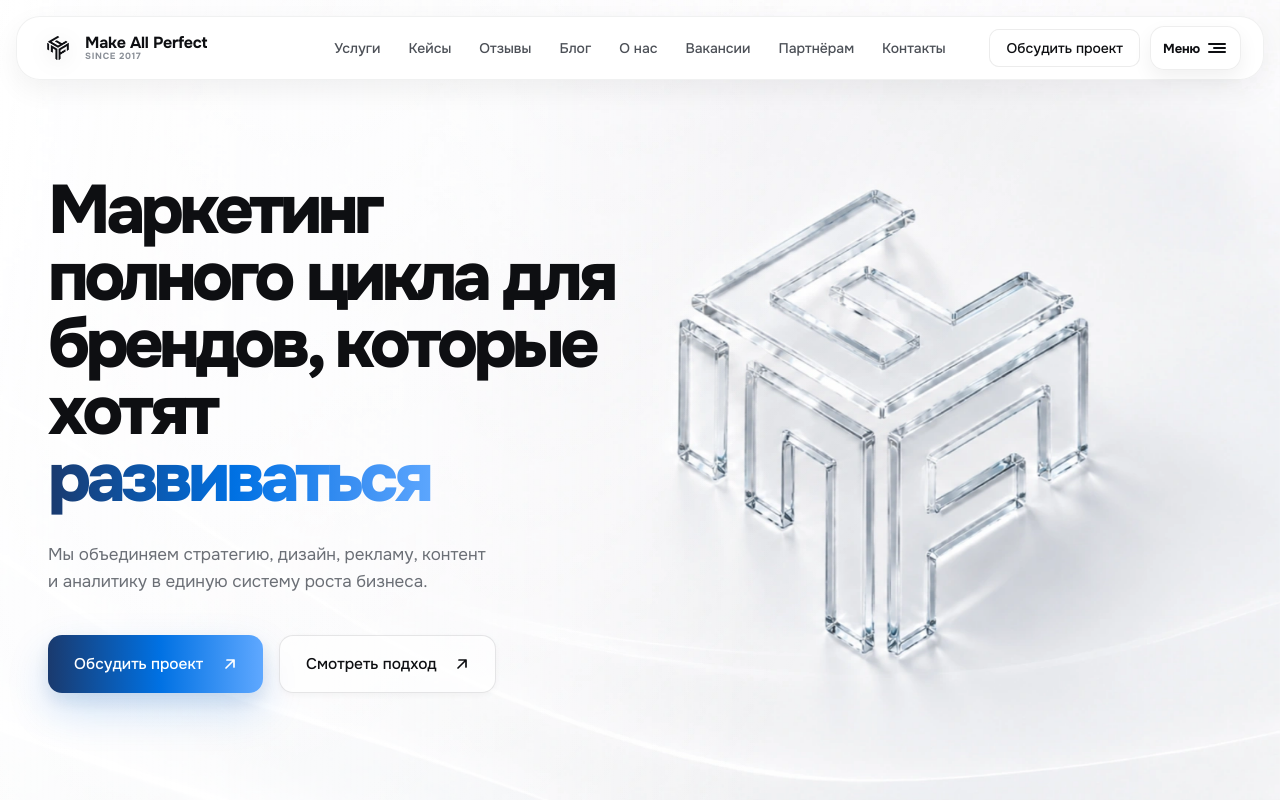
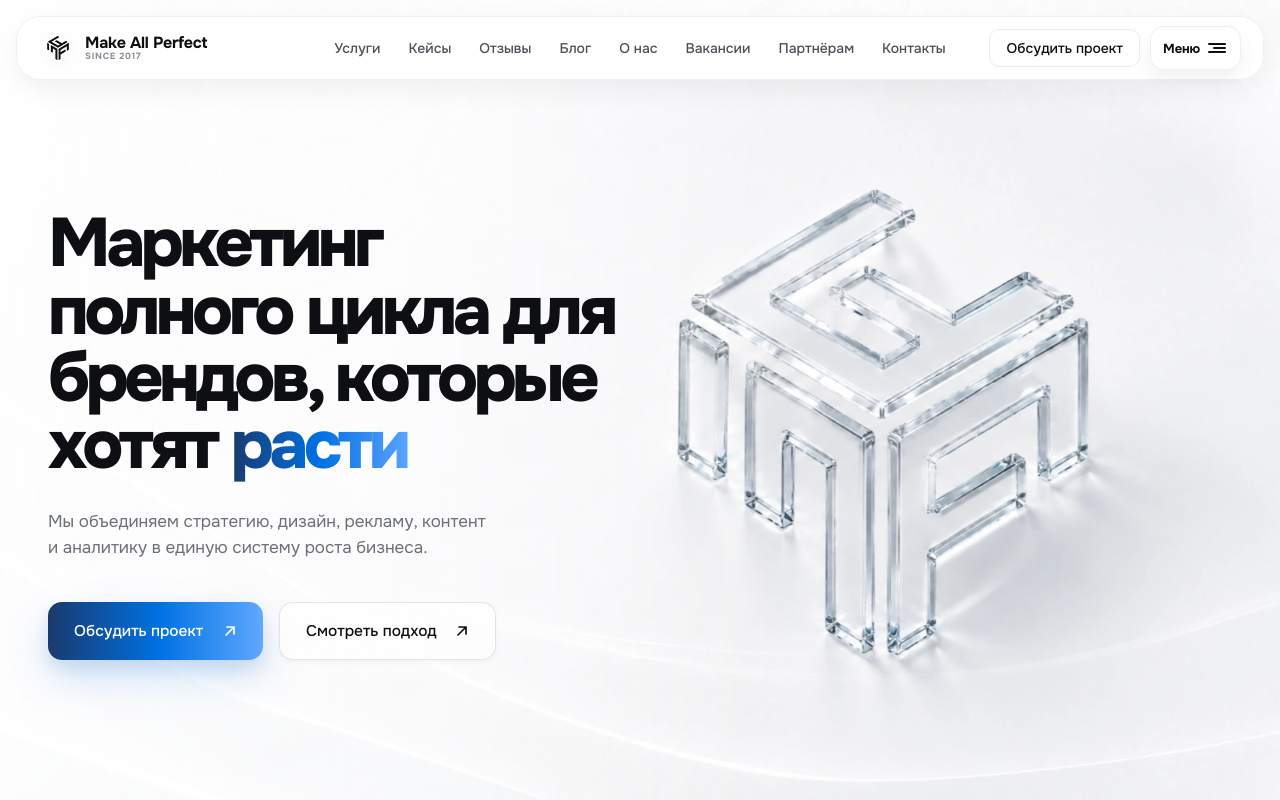
Before and after one commit to makeallperfectcompany/map2, a Next.js app: page / in a window 1280 px wide. Shown: the top 800 px of the page. Built offline with nearby package versions, Linux system fonts and the light colour scheme.

Commit message:
animated words: убрал масштабировать, добавил управлять

```diff
--- a/src/components/sections/AnimatedWord.tsx
+++ b/src/components/sections/AnimatedWord.tsx
@@ -5,10 +5,10 @@ import styles from "./AnimatedWord.module.css";
 
 const WORDS = [
   "лидировать",
-  "масштабировать",
   "развиваться",
   "расти",
   "побеждать",
+  "управлять",
 ];
 
 const DISPLAY_MS = 2400;
```
